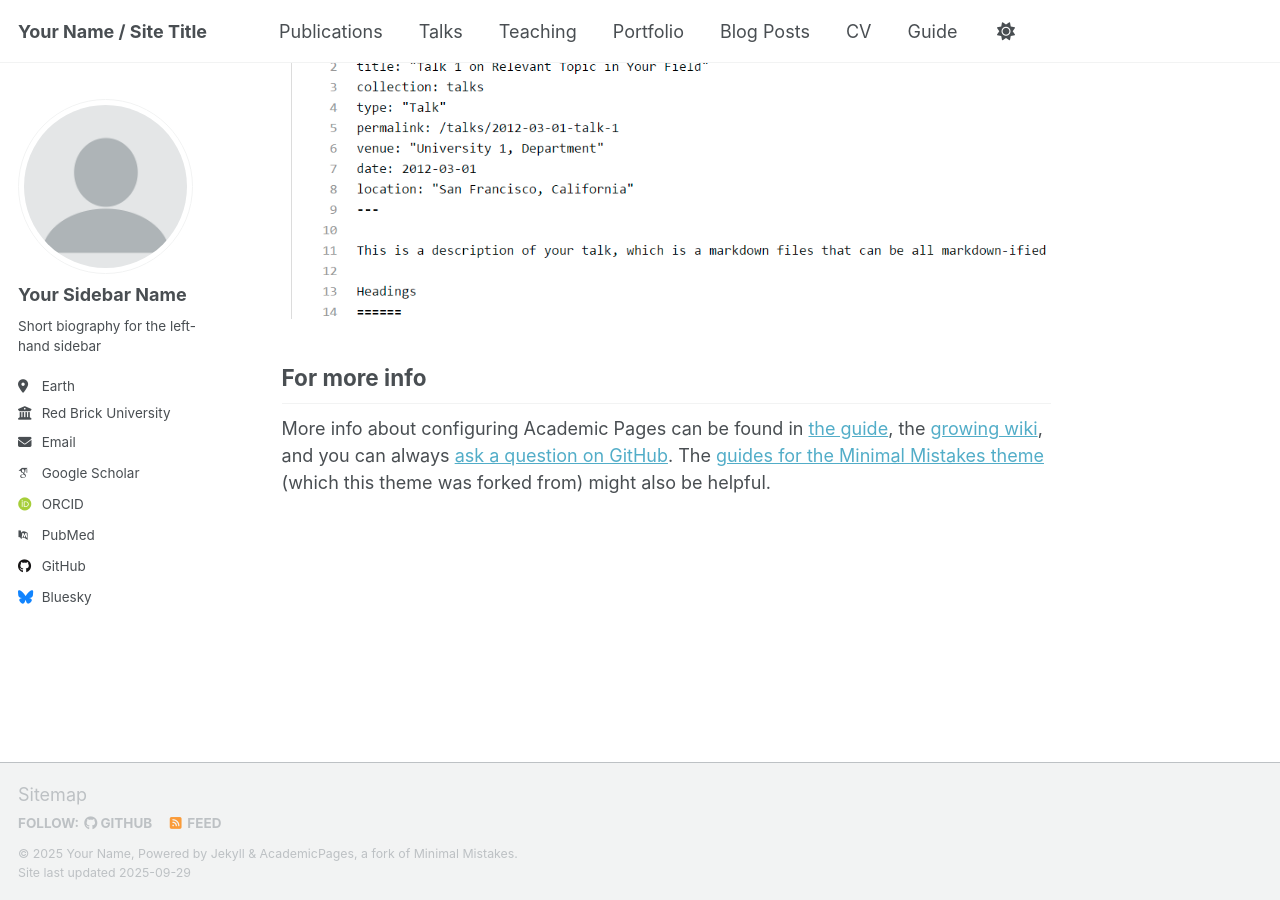
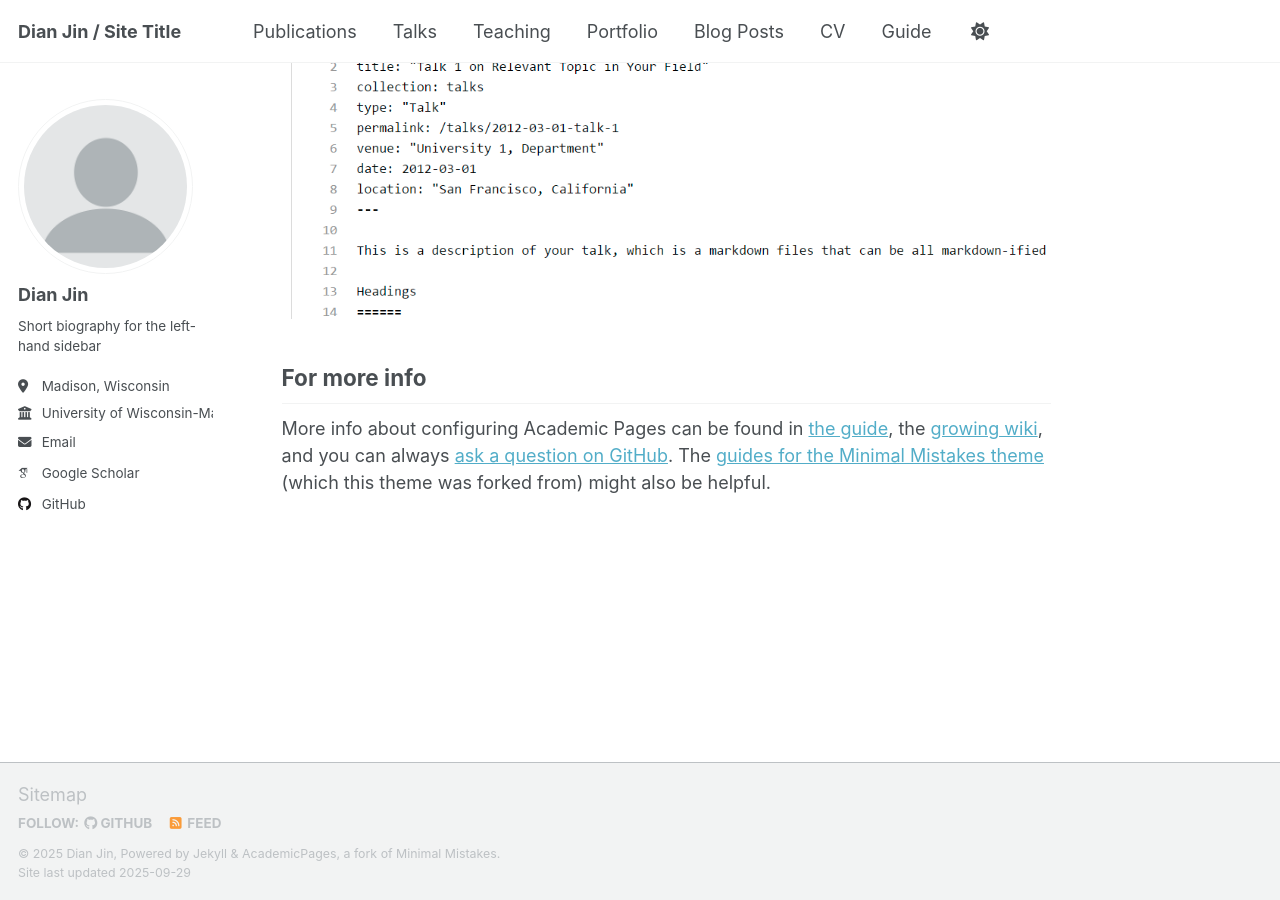
Before and after one commit to DianJin-Frederick/DianJin-Frederick.github.io, a Jekyll site: the page built from _pages/about.md, in a window 1280 px wide and 900 px high, scrolled down 2880 px. Built offline with Jekyll 4.4.1, drawn with Linux system fonts in a browser that asks for light colours; some web fonts are replaced; a script that is not in the unit is left out.

Commit message:
Update _config.yml

```diff
--- a/_config.yml
+++ b/_config.yml
@@ -9,11 +9,11 @@
 # Basic Site Settings
 locale                   : "en-US"
 site_theme               : "default" # Currently available options are "default", "air"
-title                    : "Your Name / Site Title"
+title                    : "Dian Jin / Site Title"
 title_separator          : "-"
-name                     : &name "Your Name"
-description              : &description "Your Name's academic portfolio"   # Update this with a general description of your site, this is the default if not overridden by a page
-url                      : https://academicpages.github.io # The base hostname & protocol for your site e.g. "https://[your GitHub username].github.io",
+name                     : &name "Dian Jin"
+description              : &description "Dian Jin's website"   # Update this with a general description of your site, this is the default if not overridden by a page
+url                      : https://dianjin-frederick.github.io/ # The base hostname & protocol for your site e.g. "https://[your GitHub username].github.io",
                                                            # or if you already have some other page hosted on Github then use "https://[your GitHub username].github.io/[Your Repo Name]"
 baseurl                  : "" # the subpath of your site, e.g. "/blog"
 repository               : "academicpages/academicpages.github.io"
@@ -24,23 +24,23 @@
 author:
   # Biographic information
   avatar           : "profile.png"
-  name             : "Your Sidebar Name"
+  name             : "Dian Jin"
   pronouns         : # example: "she/her"
   bio              : "Short biography for the left-hand sidebar"
-  location         : "Earth"
-  employer         : "Red Brick University"
+  location         : "Madison, Wisconsin"
+  employer         : "University of Wisconsin-Madison"
   uri              : # URL
-  email            : "none@example.org"
+  email            : "djin38@wisc.edu"
 
   # Academic websites
   academia         : # URL
   arxiv            : # URL - Update with the correct link to your profile
-  googlescholar    : "https://scholar.google.com/citations?user=PS_CX0AAAAAJ"
+  googlescholar    : "https://scholar.google.com/citations?user=1Mk35t8AAAAJ&hl=en"
   inspire-hep      : # URL
   impactstory      : # URL
-  orcid            : "http://orcid.org/yourorcidurl"
+  orcid            : # URL
   semantic         : # URL
-  pubmed           : "https://www.ncbi.nlm.nih.gov/pubmed/?term=john+snow"
+  pubmed           : # URL
   researchgate     : # URL
   scopus           : # URL
 
@@ -54,7 +54,7 @@
 
   # Social media
   artstation       : # Username
-  bluesky          : "bsky.app" # Replace this with you Bluesky username
+  bluesky          : # Username
   facebook         : # Username
   flickr           : # Username
   foursquare       : # Username
```
